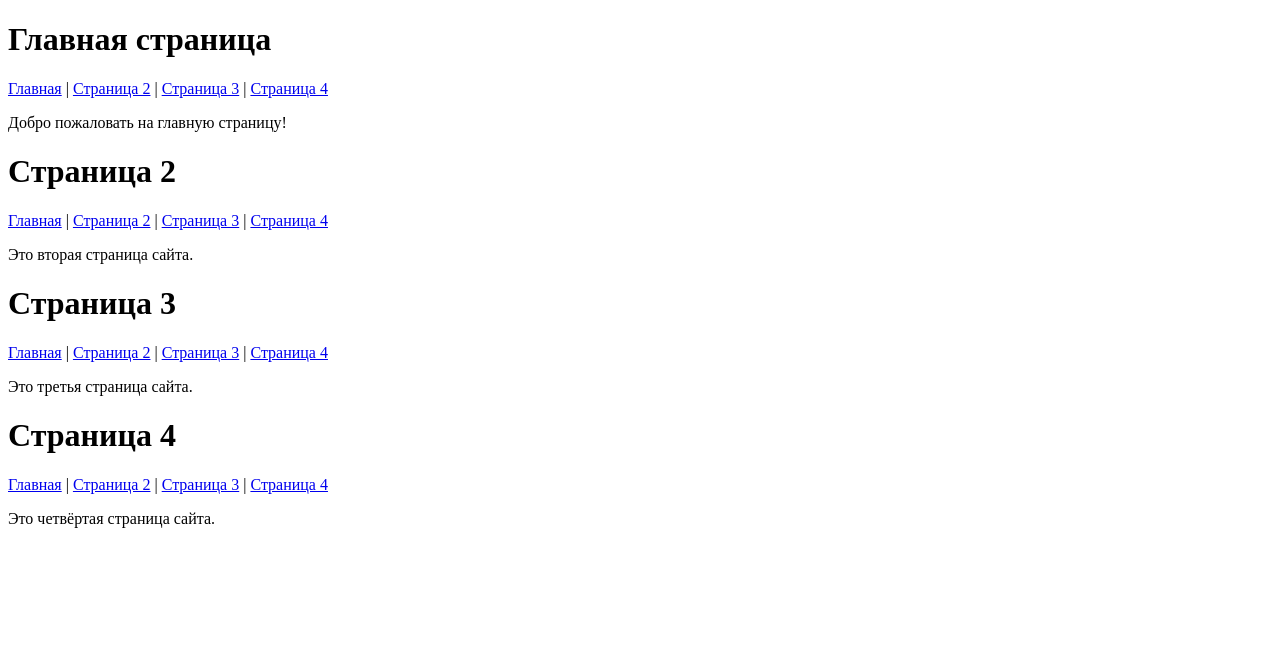
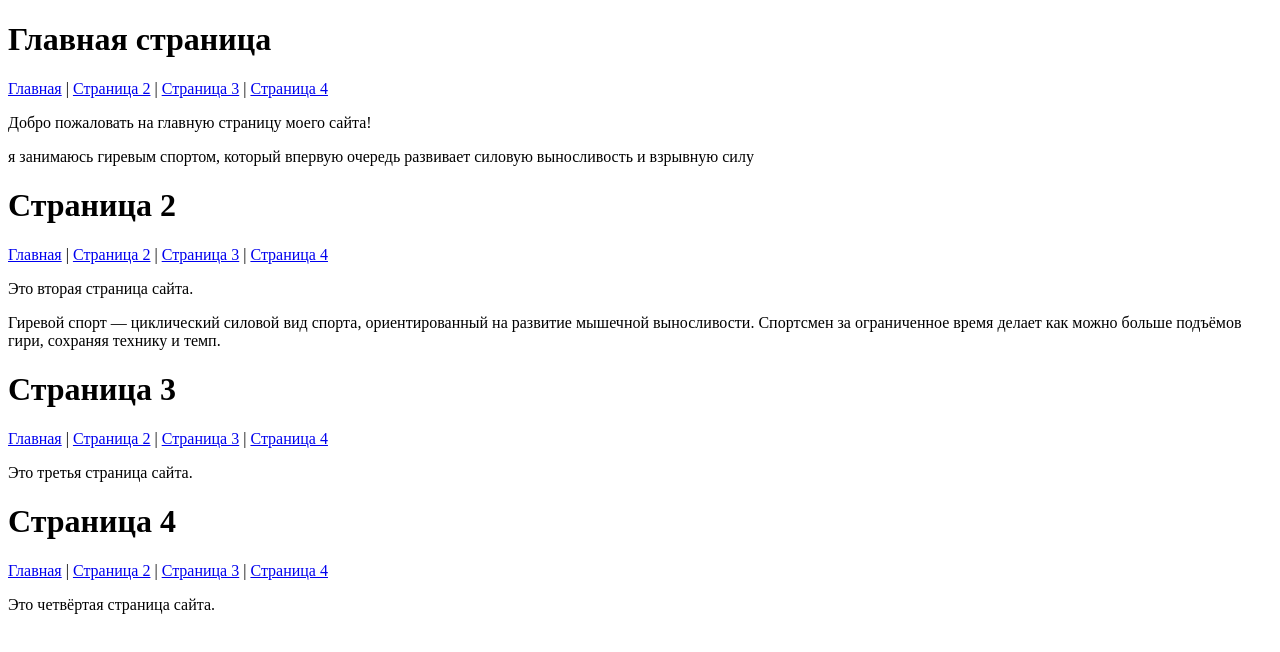
Before and after one commit to FateyGS/FateyGS.github.io, a plain HTML site: page index.html in a window 1280 px wide. Drawn offline with Linux system fonts and the light colour scheme.

Commit message:
Update index.html

```diff
--- a/index.html
+++ b/index.html
@@ -12,10 +12,10 @@
     <a href="page3.html">Страница 3</a> |
     <a href="page4.html">Страница 4</a>
   </nav>
-  <p>Добро пожаловать на главную страницу!</p>
+  <p>Добро пожаловать на главную страницу моего сайта!</p>
+  <p>я занимаюсь гиревым спортом, который впервую очередь развивает силовую выносливость и взрывную силу</p>
 </body>
 </html>
-
 <!DOCTYPE html>
 <html lang="ru">
 <head>
@@ -31,6 +31,7 @@
     <a href="page4.html">Страница 4</a>
   </nav>
   <p>Это вторая страница сайта.</p>
+  <p>Гиревой спорт — циклический силовой вид спорта, ориентированный на развитие мышечной выносливости. Спортсмен за ограниченное время делает как можно больше подъёмов гири, сохраняя технику и темп.</p>
 </body>
 </html>
 
```
